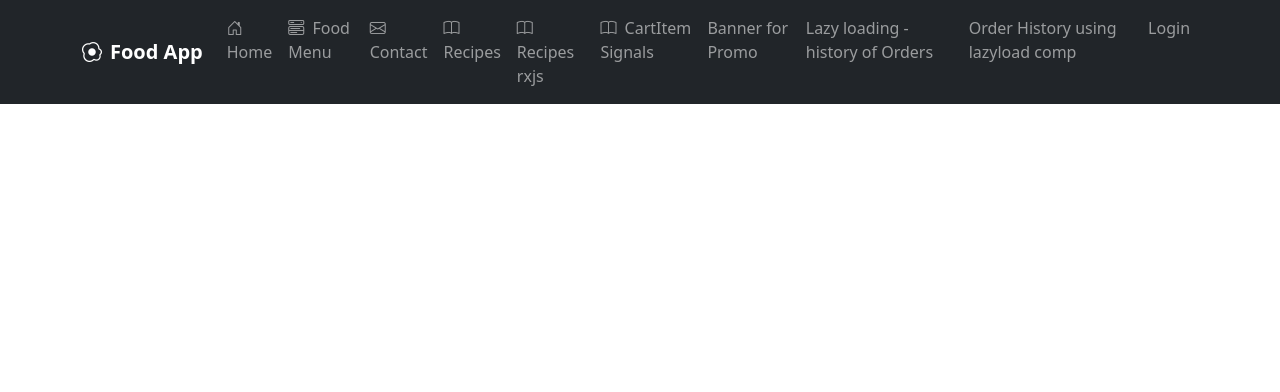
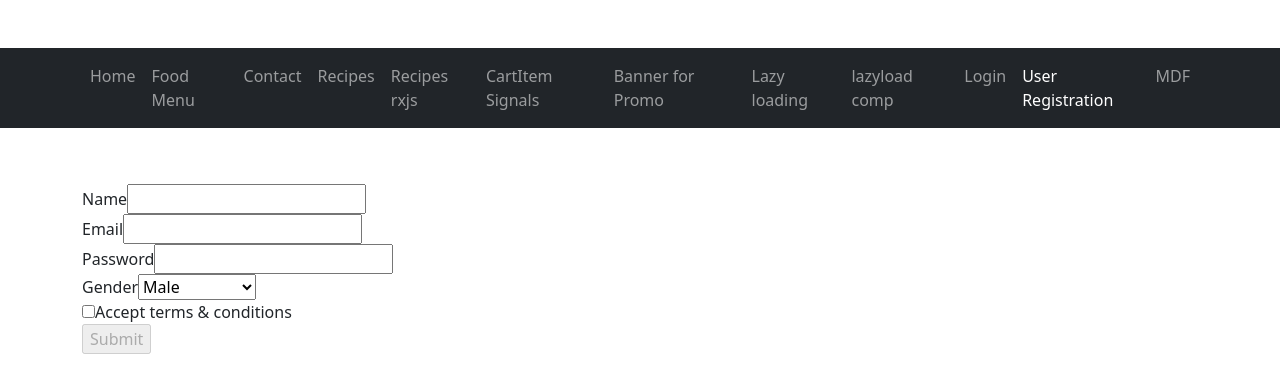
Before and after one commit to JonnalagaddaNihith/Angular-Projects, an Angular app in the folder FoodAppPart2/: page /register in a window 1280 px wide. Before the commit this address led to /. Shown: the top 392 px of the page. Built offline with nearby package versions, Linux system fonts and the light colour scheme.

Commit message:
Forms in Angular TDF & MDF

```diff
--- /dev/null
+++ b/FoodAppPart2/src/app/components/food-order-reactive-forms/food-order-reactive-forms.component.html
@@ -0,0 +1,81 @@
+<br /><br /><br /><br /><br />
+<form [formGroup]="orderForm">
+  <div>
+    <label class="form-label"> Customer Name</label>
+    <input class="form-control" type="text" formControlName="customerName" />
+    <p
+      style="color: red"
+      *ngIf="customerName?.errors?.['required'] && customerName?.touched"
+    >
+      Customer Name should not be empty
+    </p>
+    <p
+      style="color: red"
+      *ngIf="customerName?.errors?.['hasNumber'] && customerName?.touched"
+    >
+      Customer Name should not contain numbers
+    </p>
+  </div>
+  <div>
+    <label class="form-label"> Email</label>
+    <input class="form-control" type="text" formControlName="email" />
+    <p style="color: red" *ngIf="email?.errors?.['required'] && email?.touched">
+      Email is mandatory
+    </p>
+    <p style="color: red" *ngIf="email?.errors?.['pattern']&& email?.touched">
+      Email pattern is not right
+    </p>
+  </div>
+  <div>
+    <label class="form-label"> Phone</label>
+    <input class="form-control" type="text" formControlName="phone" />
+    <p style="color: red" *ngIf="phone?.errors?.['required']&& phone?.touched">
+      Phone number should not be empty
+    </p>
+    <p style="color: red" *ngIf="phone?.errors?.['pattern']&& phone?.touched">
+      Phone number should contain only numbers
+    </p>
+  </div>
+  <div>
+    <label class="form-label"> Address</label>
+    <input class="form-control" type="text" formControlName="address" />
+    <p
+      style="color: red"
+      *ngIf="address?.errors?.['required'] && address?.touched"
+    >
+      Address should not be empty
+    </p>
+  </div>
+  <div>
+    <label class="form-label"> Number of Items</label>
+    <input class="form-control" type="number" formControlName="noOfItems" />
+    <p
+      style="color: red"
+      *ngIf="noOfItems?.errors?.['required'] && noOfItems?.touched"
+    >
+      Number of Items should not be empty
+    </p>
+    <p
+      style="color: red"
+      *ngIf="noOfItems?.errors?.['min'] && noOfItems?.touched"
+    >
+      Number of Items should minimum be 1
+    </p>
+    <p
+      style="color: red"
+      *ngIf="noOfItems?.errors?.['max'] && noOfItems?.touched"
+    >
+      Number of Items should maximum be 10
+    </p>
+  </div>
+  <div>
+    <label class="form-label"> Special Instruction</label>
+    <input
+      class="form-control"
+      type="text"
+      formControlName="specialInstructions"
+    />
+  </div>
+  <input type="submit" (onClick)="printValues()" value="Submit" />
+</form>
+<br /><br />
--- /dev/null
+++ b/FoodAppPart2/src/app/components/food-order-reactive-forms/food-order-reactive-forms.component.ts
@@ -0,0 +1,75 @@
+import { CommonModule } from '@angular/common';
+import { Component } from '@angular/core';
+import {
+  AbstractControl,
+  FormBuilder,
+  FormControl,
+  FormGroup,
+  ReactiveFormsModule,
+  ValidationErrors,
+  Validators,
+} from '@angular/forms';
+
+@Component({
+  selector: 'app-food-order-reactive-forms',
+  standalone: true,
+  imports: [ReactiveFormsModule, CommonModule],
+  templateUrl: './food-order-reactive-forms.component.html',
+  styleUrl: './food-order-reactive-forms.component.css',
+})
+export class FoodOrderReactiveFormsComponent {
+  orderForm: FormGroup;
+  constructor(fb: FormBuilder) {
+    this.orderForm = fb.group({
+      customerName: new FormControl('', [
+        Validators.required, //built-in validator
+        this.noNumbersValidator, //custom validator
+      ]),
+      email: new FormControl('', [
+        Validators.required,
+        Validators.pattern('^[a-zA-Z0-9._%+-]+@[a-zA-Z0-9.-]+.[a-zA-Z]{2,}$'),
+      ]),
+      phone: new FormControl('', [
+        Validators.required,
+        Validators.pattern('^[0-9]{10}$'),
+      ]),
+      address: new FormControl('', [Validators.required]),
+      noOfItems: new FormControl('', [
+        Validators.required,
+        Validators.min(1),
+        Validators.max(10),
+      ]),
+      specialInstructions: new FormControl(''),
+    });
+    this.printValues();
+  }
+  printValues() {
+    console.log('printvalues method is called');
+    console.log(this.orderForm.get('customerName'));
+    console.log(this.email);
+    console.log(this.phone);
+  }
+  get customerName() {
+    return this.orderForm.get('customerName');
+  }
+  get email() {
+    return this.orderForm.get('email');
+  }
+  get phone() {
+    return this.orderForm.get('phone');
+  }
+  get address() {
+    return this.orderForm.get('address');
+  }
+  get noOfItems() {
+    return this.orderForm.get('noOfItems');
+  }
+  get specialInstructions() {
+    return this.orderForm.get('specialInstructions');
+  }
+  // Custom validator: No numbers allowed in customerName
+  noNumbersValidator(control: AbstractControl): ValidationErrors | null {
+    const hasNumber = /\d/.test(control.value); //boolean
+    return hasNumber ? { hasNumber: true } : null;
+  }
+}
--- a/FoodAppPart2/src/app/components/navbar/navbar.component.html
+++ b/FoodAppPart2/src/app/components/navbar/navbar.component.html
@@ -1,23 +1,5 @@
-<nav class="navbar navbar-expand-md navbar-dark bg-dark fixed-top">
+<nav class="navbar navbar-expand-md navbar-dark bg-dark fixed-top mt-5">
   <div class="container">
-    <!-- Brand/logo -->
-    <a class="navbar-brand fw-bold" routerLink="/">
-      <i class="bi bi-egg-fried me-2"></i>Food App
-    </a>
-
-    <!-- Toggle button for mobile -->
-    <button
-      class="navbar-toggler"
-      type="button"
-      data-bs-toggle="collapse"
-      data-bs-target="#navbarNav"
-      aria-controls="navbarNav"
-      aria-expanded="false"
-      aria-label="Toggle navigation"
-    >
-      <span class="navbar-toggler-icon"></span>
-    </button>
-
     <!-- Navbar links -->
     <div
       class="collapse navbar-collapse justify-content-between"
@@ -31,7 +13,7 @@
             routerLinkActive="active"
             [routerLinkActiveOptions]="{ exact: true }"
           >
-            <i class="bi bi-house-door me-1"></i> Home
+            Home
           </a>
         </li>
         <li class="nav-item">
@@ -40,7 +22,7 @@
             [routerLink]="['/menu']"
             routerLinkActive="active"
           >
-            <i class="bi bi-menu-button-wide me-1"></i> Food Menu
+            Food Menu
           </a>
         </li>
         <li class="nav-item">
@@ -49,7 +31,7 @@
             [routerLink]="['/contact']"
             routerLinkActive="active"
           >
-            <i class="bi bi-envelope me-1"></i> Contact
+            Contact
           </a>
         </li>
         <li class="nav-item">
@@ -58,7 +40,7 @@
             [routerLink]="['/recipes']"
             routerLinkActive="active"
           >
-            <i class="bi bi-book me-1"></i> Recipes
+            Recipes
           </a>
         </li>
         <li class="nav-item">
@@ -67,7 +49,7 @@
             [routerLink]="['/recipes using rxjs']"
             routerLinkActive="active"
           >
-            <i class="bi bi-book me-1"></i> Recipes rxjs
+            Recipes rxjs
           </a>
         </li>
         <li class="nav-item">
@@ -76,7 +58,7 @@
             [routerLink]="['/CartItem Using Signal']"
             routerLinkActive="active"
           >
-            <i class="bi bi-book me-1"></i> CartItem Signals
+            CartItem Signals
           </a>
         </li>
         <li class="nav-item">
@@ -93,7 +75,7 @@
             class="nav-link"
             routerLink="/ordermodule/reorderhistory"
             routerLinkActive="active"
-            >Lazy loading - history of Orders</a
+            >Lazy loading</a
           >
         </li>
         <li class="nav-item">
@@ -101,7 +83,7 @@
             class="nav-link"
             routerLink="/ordermodule/orderlazyloading"
             routerLinkActive="active"
-            >Order History using lazyload comp</a
+            >lazyload comp</a
           >
         </li>
         <li class="nav-item">
@@ -109,6 +91,16 @@
             >Login</a
           >
         </li>
+        <li class="nav-item">
+          <a class="nav-link" routerLink="/register" routerLinkActive="active"
+            >User Registration</a
+          >
+        </li>
+        <li class="nav-item">
+          <a class="nav-link" routerLink="/mdf" routerLinkActive="active"
+            >MDF</a
+          >
+        </li>
       </ul>
     </div>
   </div>
--- /dev/null
+++ b/FoodAppPart2/src/app/components/user-registration/user-registration.component.html
@@ -0,0 +1,85 @@
+<br /><br /><br /><br /><br />
+<form #userForm="ngForm" (ngSubmit)="onSubmit(userForm)">
+  <div>
+    <label>Name</label>
+    <input
+      type="text"
+      name="username"
+      [(ngModel)]="user.name"
+      #uname="ngModel"
+      required
+    />
+    <p style="color: red" *ngIf="uname.invalid && uname.touched">
+      Name is mandatory
+    </p>
+  </div>
+
+  <div>
+    <label>Email</label>
+    <input
+      type="email"
+      [(ngModel)]="user.email"
+      name="email"
+      #uemail="ngModel"
+      pattern="^[a-zA-Z0-9._%\+\-]+@[a-zA-Z0-9.\-]+\.[a-zA-Z]{2,}$"
+      required
+    />
+
+    <p
+      style="color: red"
+      *ngIf="uemail.errors?.['required']  && uemail.touched"
+    >
+      Email is mandatory
+    </p>
+    <p style="color: red" *ngIf="uemail.errors?.['pattern']  && uemail.touched">
+      Enter a valid email
+    </p>
+  </div>
+
+  <div>
+    <label>Password</label>
+    <input
+      type="password"
+      [(ngModel)]="user.password"
+      #upwd="ngModel"
+      name="passowrd"
+      required
+      minlength="6"
+    />
+    <p style="color: red" *ngIf="upwd?.errors?.['minlength'] && upwd.touched">
+      Password should be minimum of 6 chars
+    </p>
+    <p style="color: red" *ngIf="upwd?.errors?.['required'] && upwd.touched">
+      Password is mandatory
+    </p>
+  </div>
+
+  <div>
+    <label>Gender</label>
+    <select name="gender" [(ngModel)]="user.gender" #ugender="ngModel" required>
+      <option value="male">Male</option>
+      <option value="female">Female</option>
+      <option value="transgender">Transgender</option>
+    </select>
+    <p style="color: red" *ngIf="ugender.invalid && ugender.touched">
+      Gender is mandatory
+    </p>
+  </div>
+  <div>
+    <input
+      type="checkbox"
+      name="terms"
+      checked="false"
+      #uterms="ngModel"
+      [(ngModel)]="user.terms"
+      required
+    />
+    <label>Accept terms & conditions</label>
+    <p style="color: red" *ngIf="uterms.invalid && uterms.touched">
+      Terms & conditions are mandatory to be checked
+    </p>
+  </div>
+  <div>
+    <input type="submit" value="Submit" [disabled]="userForm.invalid" />
+  </div>
+</form>
--- /dev/null
+++ b/FoodAppPart2/src/app/components/user-registration/user-registration.component.ts
@@ -0,0 +1,25 @@
+import { CommonModule } from '@angular/common';
+import { Component } from '@angular/core';
+import { FormsModule } from '@angular/forms';
+
+@Component({
+  selector: 'app-user-registration',
+  standalone: true,
+  imports: [CommonModule, FormsModule],
+  templateUrl: './user-registration.component.html',
+  styleUrl: './user-registration.component.css',
+})
+export class UserRegistrationComponent {
+  user = {
+    name: '',
+    email: '',
+    password: '',
+    gender: 'male',
+    terms: false,
+  };
+
+  onSubmit(form: any): void {
+    console.log('Form submitted:', form.value);
+    //send all the data to service, service will update the db
+  }
+}
--- a/FoodAppPart2/src/app/login/login.component.ts
+++ b/FoodAppPart2/src/app/login/login.component.ts
@@ -11,8 +11,8 @@ import { CommonModule } from '@angular/common';
   styleUrl: './login.component.css',
 })
 export class LoginComponent {
-  username = '';
-  password = '';
+  username: string = '';
+  password: string = '';
 
   constructor(private router: Router) {}
   login() {
```
Also changed, not shown: FoodAppPart2/src/app/app.routes.ts (+10 -0 lines), FoodAppPart2/src/app/components/food-order-reactive-forms/food-order-reactive-forms.component.css (added), FoodAppPart2/src/app/components/user-registration/user-registration.component.css (added), 2 other files (tests, documents, lock files or other folders).
